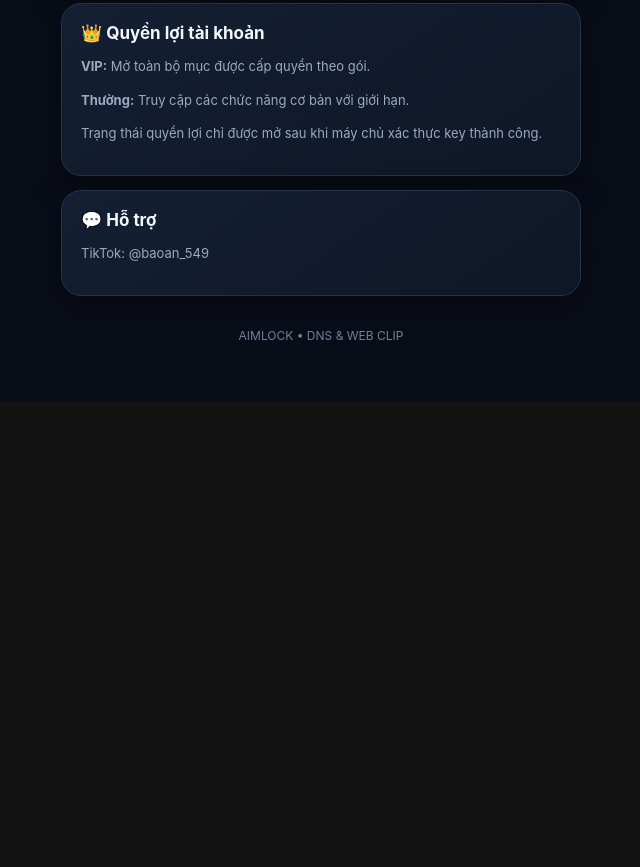
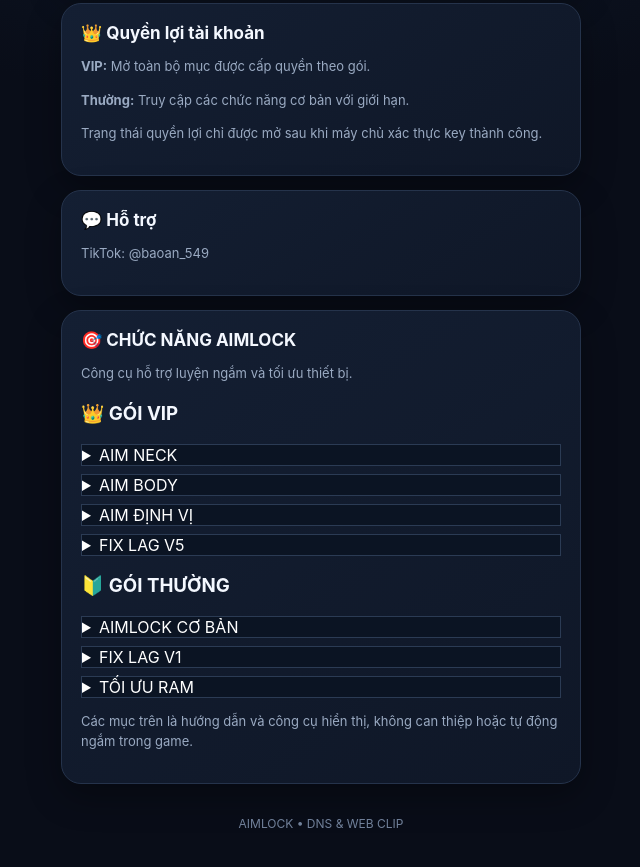
Before and after one commit to ngocnhung160177-lang/aimlock-webclip, a plain HTML site: page index.html in a window 1280 px wide. Shown: the part 674-1541 px from the top of the page, without its empty margins (319-959 px from the left). Before the commit the page ends 1075 px from the top, so only its background shows below. Drawn offline with Linux system fonts and the light colour scheme.

Commit message:
Update index.html

```diff
--- a/index.html
+++ b/index.html
@@ -52,7 +52,44 @@ footer{text-align:center;color:#71819a;font-size:12px;padding:18px}
 <h2>💬 Hỗ trợ</h2>
 <p class="muted">TikTok: @baoan_549</p>
 </section>
-<footer>AIMLOCK • DNS & WEB CLIP</footer>
+<section class="card">
+  <h2>🎯 CHỨC NĂNG AIMLOCK</h2>
+  <p class="muted">Công cụ hỗ trợ luyện ngắm và tối ưu thiết bị.</p>
+
+  <h3>👑 GÓI VIP</h3>
+  <details class="option">
+    <summary>AIM NECK</summary>
+    <p>Hướng dẫn luyện kéo tâm lên vùng đầu.</p>
+  </details>
+  <details class="option">
+    <summary>AIM BODY</summary>
+    <p>Hướng dẫn luyện giữ tâm ổn định ở thân mục tiêu.</p>
+  </details>
+  <details class="option">
+    <summary>AIM ĐỊNH VỊ</summary>
+    <p>Luyện theo dõi mục tiêu trong phòng tập.</p>
+  </details>
+  <details class="option">
+    <summary>FIX LAG V5</summary>
+    <p>Đóng ứng dụng nền, giải phóng dung lượng và kiểm tra kết nối.</p>
+  </details>
+
+  <h3>🔰 GÓI THƯỜNG</h3>
+  <details class="option">
+    <summary>AIMLOCK CƠ BẢN</summary>
+    <p>Bài tập luyện độ chính xác khi ngắm.</p>
+  </details>
+  <details class="option">
+    <summary>FIX LAG V1</summary>
+    <p>Kiểm tra mạng và giảm ứng dụng chạy nền.</p>
+  </details>
+  <details class="option">
+    <summary>TỐI ƯU RAM</summary>
+    <p>Đóng ứng dụng không cần thiết trước khi chơi.</p>
+  </details>
+
+  <p class="muted">Các mục trên là hướng dẫn và công cụ hiển thị, không can thiệp hoặc tự động ngắm trong game.</p>
+</section><footer>AIMLOCK • DNS & WEB CLIP</footer>
 </main>
 <script>
 async function validateKey() {
```
